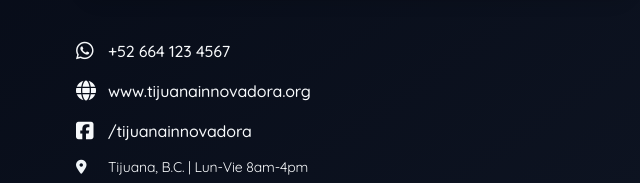
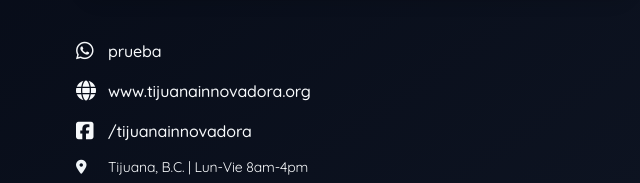
Before and after one commit to tone-stone/TijuanaInnovadora2.0, a plain HTML site: page contacto/dist/index.html in a window 1280 px wide. Shown: the part 614-797 px from the top of the page, 4-644 px from the left. Drawn offline with nearby package versions, Linux system fonts and the light colour scheme; files that its build step writes are made by us from their sources; files whose address does not match are found by name.

Commit message:
tekefono

```diff
--- a/contacto/dist/index.html
+++ b/contacto/dist/index.html
@@ -416,7 +416,7 @@
                                 <p class="flex items-center gap-2">
                                     <i class="fab fa-whatsapp text-slate-50 text-xl animate-pulse block w-6"></i>
                                     <a href="https://wa.me/526643425615" target="_blank" class="text-slate-50 hover:underline font-medium"
-                                        >+52 664 123 4567</a
+                                        >prueba</a
                                     >
                                 </p>
                                 <p class="flex items-center gap-2">
```
Also changed, not shown: contacto/index.html (+1 -1 lines).
